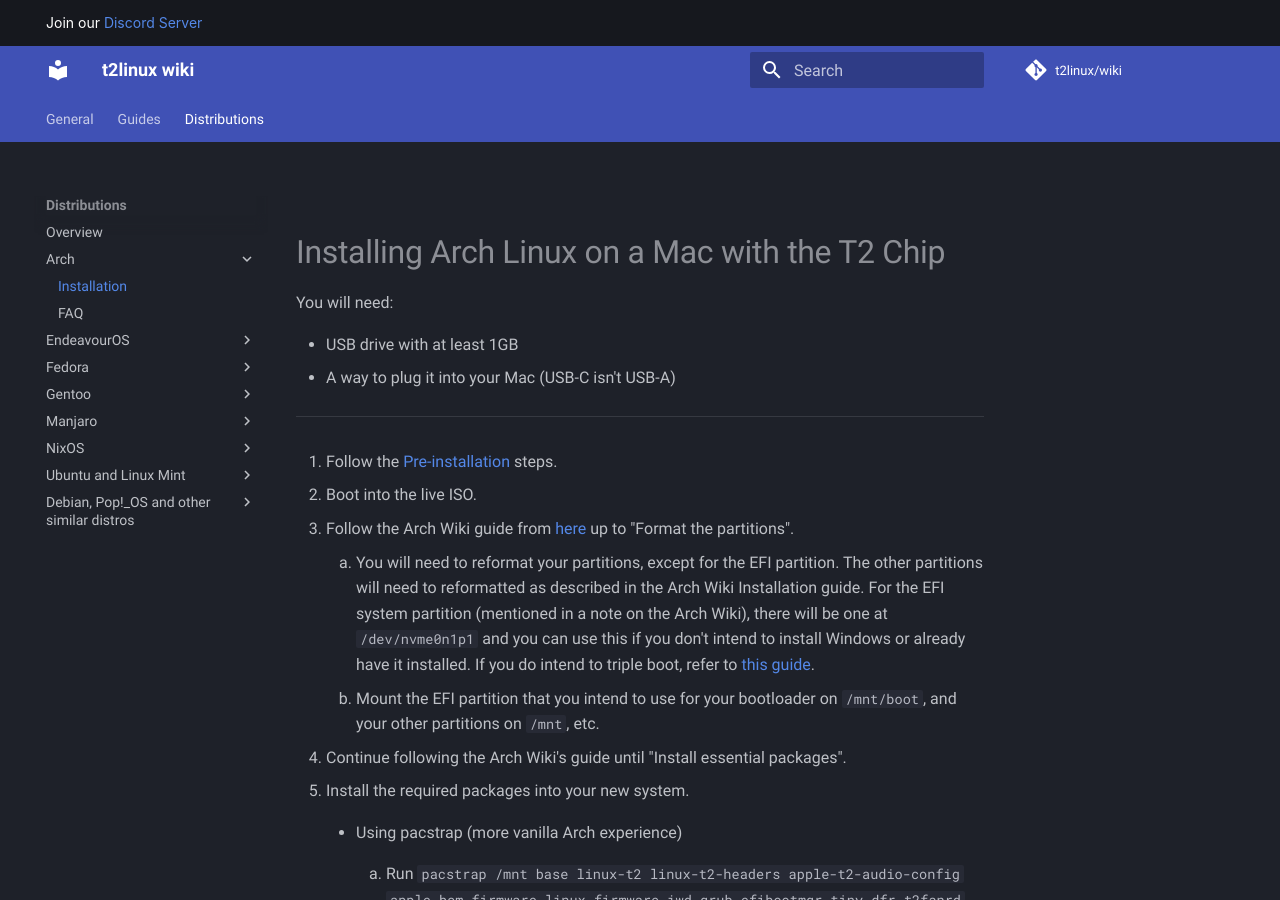
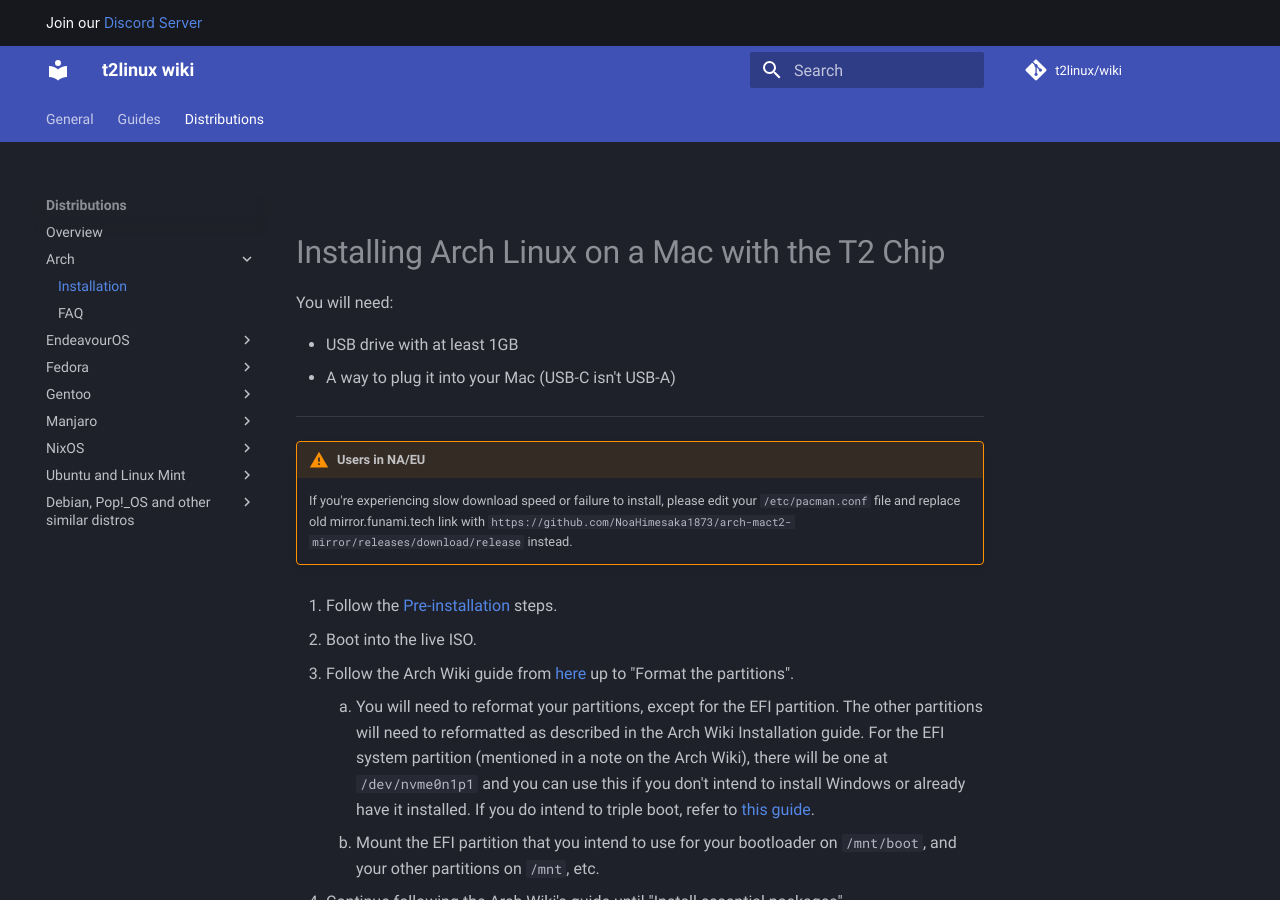
Before and after one commit to t2linux/wiki, an MkDocs documentation site: the page built from docs/distributions/arch/installation.md, in a window 1280 px wide and 900 px high. Built offline with MkDocs 1.6.1 and Material for MkDocs 9.7.7, drawn with Linux system fonts in a browser that asks for light colours; comment, search, counter and statistics services are not loaded.

Commit message:
Arch/EOS: Alternative mirror

```diff
--- a/docs/distributions/arch/installation.md
+++ b/docs/distributions/arch/installation.md
@@ -6,6 +6,9 @@ You will need:
 - A way to plug it into your Mac (USB-C isn't USB-A)
 
 ---
+
+!!! Warning "Users in NA/EU"
+    If you're experiencing slow download speed or failure to install, please edit your `/etc/pacman.conf` file and replace old mirror.funami.tech link with `https://github.com/NoaHimesaka1873/arch-mact2-mirror/releases/download/release` instead.
 
 1. Follow the [Pre-installation](https://wiki.t2linux.org/guides/preinstall) steps.
 
```
